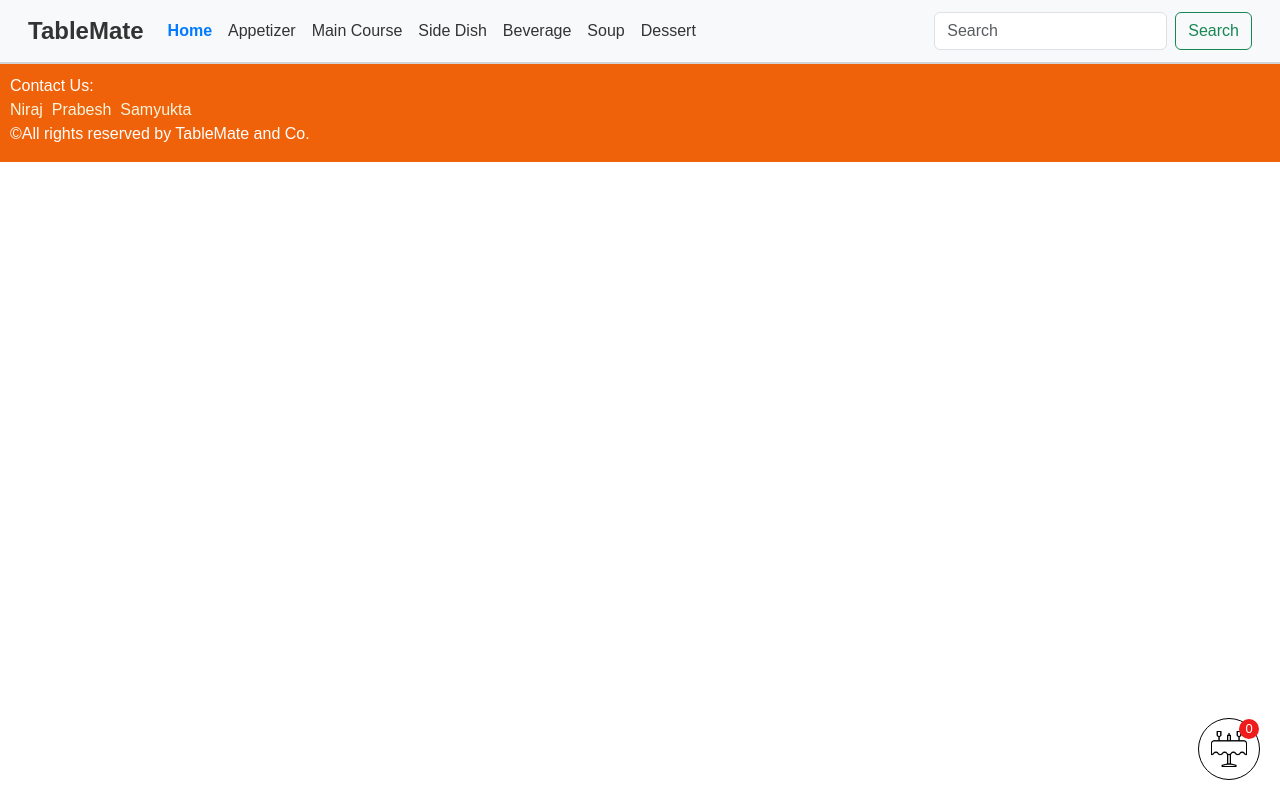
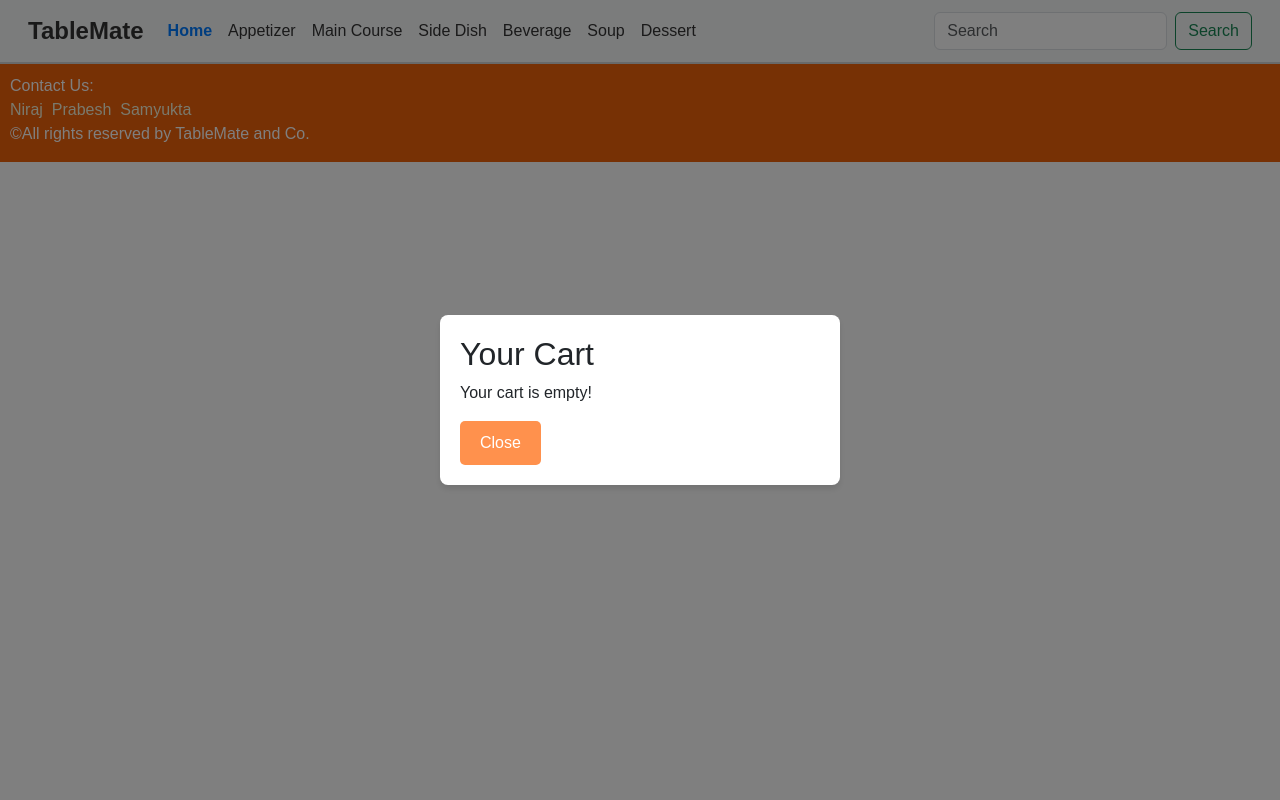
Before and after one commit to Prabesh001/Online-Menu-System-2, a React (Vite) app in the folder Frontend/: page /table in a window 1280 px wide. Built offline with nearby package versions, Linux system fonts and the light colour scheme.

Commit message:
adjustment on cart

```diff
--- a/Frontend/src/App.jsx
+++ b/Frontend/src/App.jsx
@@ -7,24 +7,23 @@ import Table from "./Pages/Table";
 import Welcome from "./Pages/Welcome";
 import Navbar from "./Components/Navbar/index";
 import Footer from "./Components/Footer";
-// import Cart from "./Components/Cart/Cart";
+import Cart from "./Components/Cart/Cart";
 import { GoogleOAuthProvider } from "@react-oauth/google";
 
 function Layout() {
-  const [cartItems, setCartItems] = useState([]);
+  const [cartItems, setCartItems] = useState(
+    JSON.parse(localStorage.getItem("CartItems")) || []
+  );
   const [cartVisible, setCartVisible] = useState(false);
   const location = useLocation();
-  const [count, setCount] = useState(Number(localStorage.getItem("count")) || 0);
-
+  const [count, setCount] = useState(
+    Number(localStorage.getItem("count")) || cartItems.length
+  );
 
   const addToCart = (item) => {
     setCartItems((prevItems) => [...prevItems, item]);
-
-    setCount((prevCount) => {
-      const newCount = prevCount + 1;
-      localStorage.setItem("count", newCount);
-      return newCount;
-    });
+    localStorage.setItem("CartItems", JSON.stringify(cartItems));
+    console.log(cartItems);
   };
 
   const toggleCart = () => {
@@ -46,9 +45,13 @@ function Layout() {
           element={<FoodCategory onAddToCart={addToCart} />}
         />
         <Route path="/login" element={<Login />} />
-        <Route path="/table" element={<Table value={count}/>} />
+        <Route path="/table" element={<Cart items={cartItems} />} />
       </Routes>
-      {location.pathname === "/" || location.pathname === "/login" || location.pathname === "/table" ?  null : <Table value={count}/>}
+      {location.pathname === "/" ||
+      location.pathname === "/login" ||
+      location.pathname === "/table" ? null : (
+        <Table value={count} />
+      )}
       {!hideNavbarFooter.includes(location.pathname) && <Footer />}
     </>
   );
--- a/Frontend/src/Components/Cart/Cart.jsx
+++ b/Frontend/src/Components/Cart/Cart.jsx
@@ -1,36 +1,28 @@
 import React from "react";
 import "./Cart.css"; // Create a separate CSS file for styling the cart modal
 
-function Cart() {
-  return <div className="cart-overlay">Cart</div>;
+function Cart({ items, setCartVisible }) {
+  return (
+    <div className="cart-overlay">
+      <div className="cart-modal">
+        <h2>Your Cart</h2>
+        {items.length === 0 ? (
+          <p>Your cart is empty!</p>
+        ) : (
+          <ul>
+            {items.map((item, index) => (
+              <li key={index}>
+                {item.name} - Rs. {item.price.toFixed(2)}
+              </li>
+            ))}
+          </ul>
+        )}
+        <button className="close-btn" onClick={() => setCartVisible(false)}>
+          Close
+        </button>
+      </div>
+    </div>
+  );
 }
+
 export default Cart;
-
-// import React from "react";
-// import "./Cart.css"; // Create a separate CSS file for styling the cart modal
-
-// function Cart({ items }) {
-//   return (
-//     <div className="cart-overlay">
-//       <div className="cart-modal">
-//         <h2>Your Cart</h2>
-//         {items.length === 0 ? (
-//           <p>Your cart is empty!</p>
-//         ) : (
-//           <ul>
-//             {items.map((item, index) => (
-//               <li key={index}>
-//                 {item.name} - Rs. {item.price.toFixed(2)}
-//               </li>
-//             ))}
-//           </ul>
-//         )}
-//         <button className="close-btn" onClick={() => setCartVisible(false)}>
-//           Close
-//         </button>
-//       </div>
-//     </div>
-//   );
-// }
-
-// export default Cart;
```
